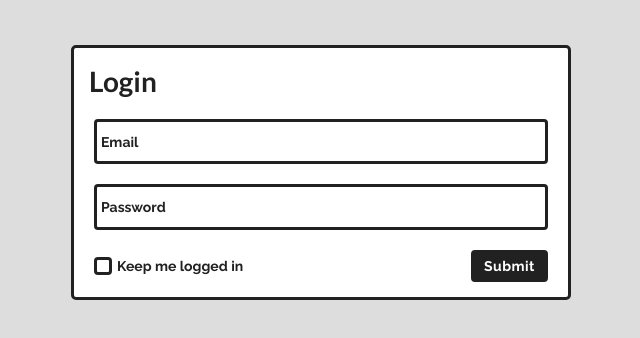
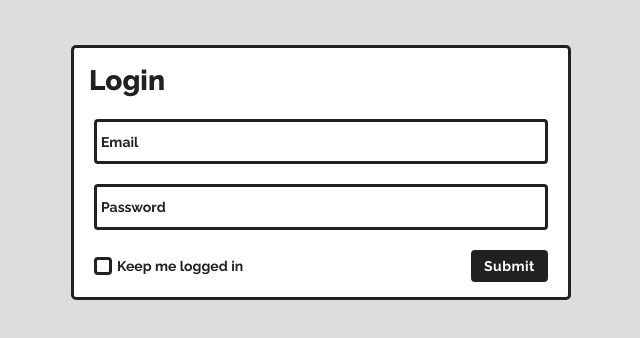
Before and after one commit to towech-financeApp/WebClient, a React (Create React App) app: page / in a window 1280 px wide. Shown: the top 338 px of the page, without its empty margins (319-959 px from the left). Built offline with nearby package versions, Linux system fonts and the light colour scheme; no server answers.

Commit message:
Added the font to the h1 tag

```diff
--- a/src/index.css
+++ b/src/index.css
@@ -4,7 +4,7 @@
  *
  * Styles for the whole app
  */
-@import url('https://fonts.googleapis.com/css2?family=Raleway:wght@400;600;700;800&display=swap');
+@import url('https://fonts.googleapis.com/css2?family=Raleway:wght@400;600;700;800;900&display=swap');
 
 :root {
   --background-color: #ddd;
@@ -30,6 +30,10 @@
   font-family: 'Raleway', serif;
 }
 
+h1 {
+  font-family: 'Raleway', serif;
+}
+
 .loading {
   pointer-events: none;
   opacity: 0.4;
```
